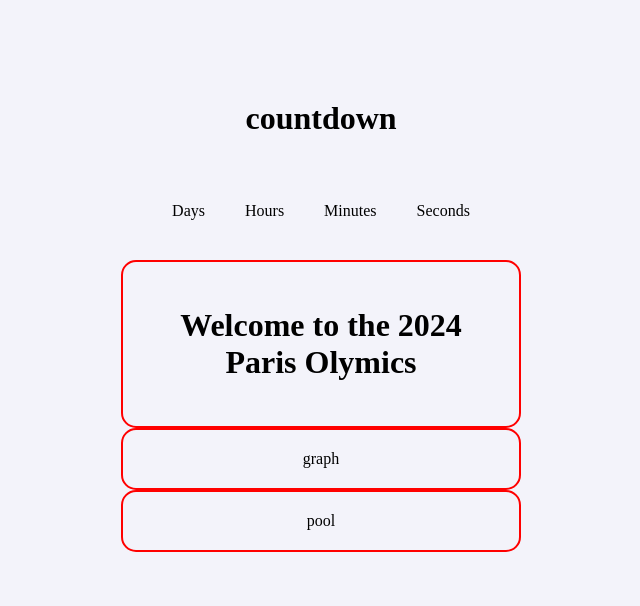
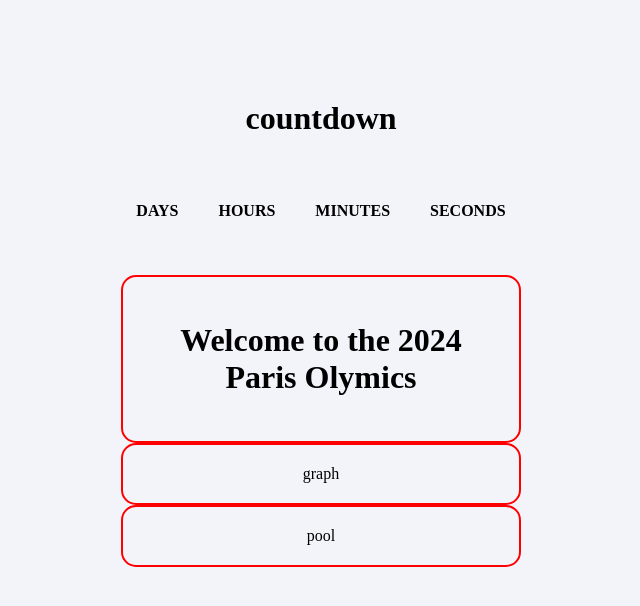
Before and after one commit to HackyFun/Paris_Olympic_2024, a plain HTML site: page frontEnd/index.html in a window 1280 px wide. Shown: the whole page, without its empty margins (319-959 px from the left). Drawn offline with Linux system fonts and the light colour scheme.

Commit message:
Okay hopefully this is better

```diff
--- a/frontEnd/style.css
+++ b/frontEnd/style.css
@@ -29,6 +29,14 @@
   text-align: center;
 }
 
+.title {
+  display: block;
+  margin-bottom: 15px;
+  color: black;
+  font-weight: bold;
+  text-transform: uppercase;
+}
+
 #title {
   border: 2px solid red;
   margin-top: 50px;
```
